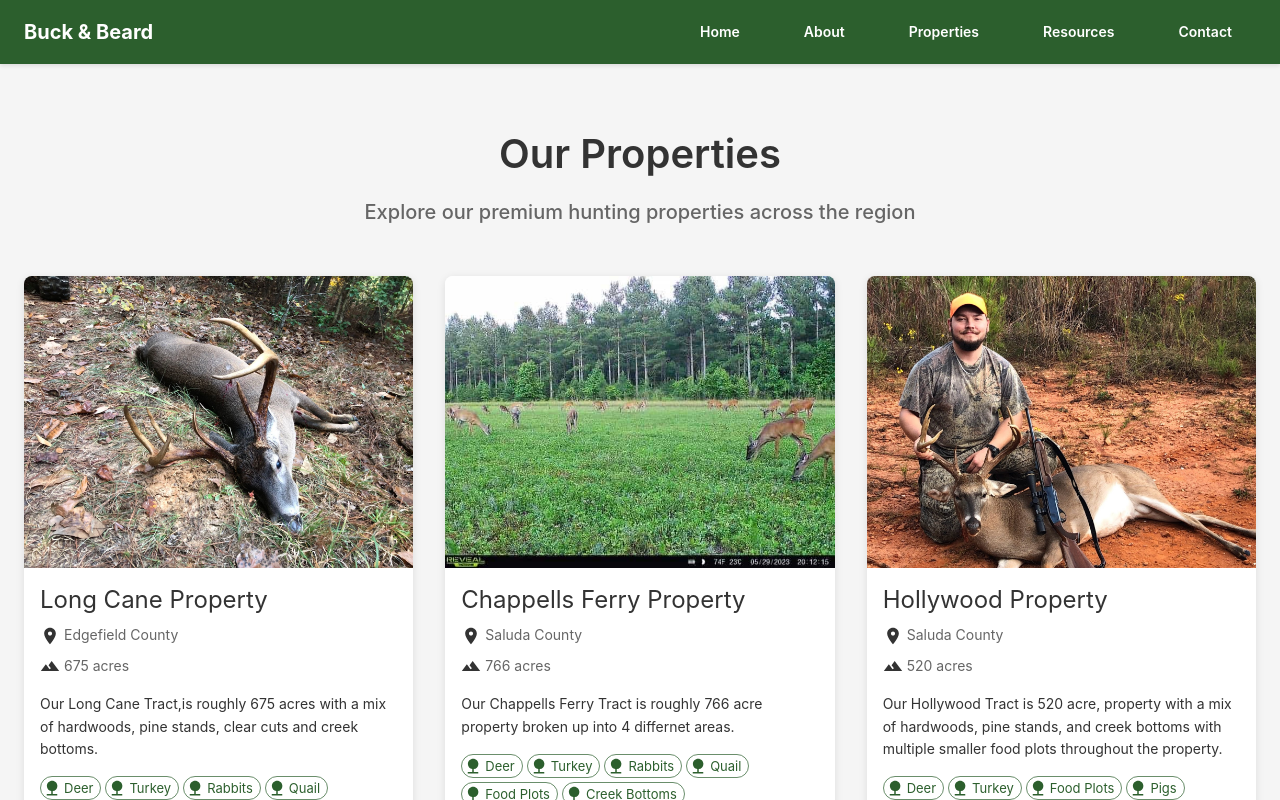
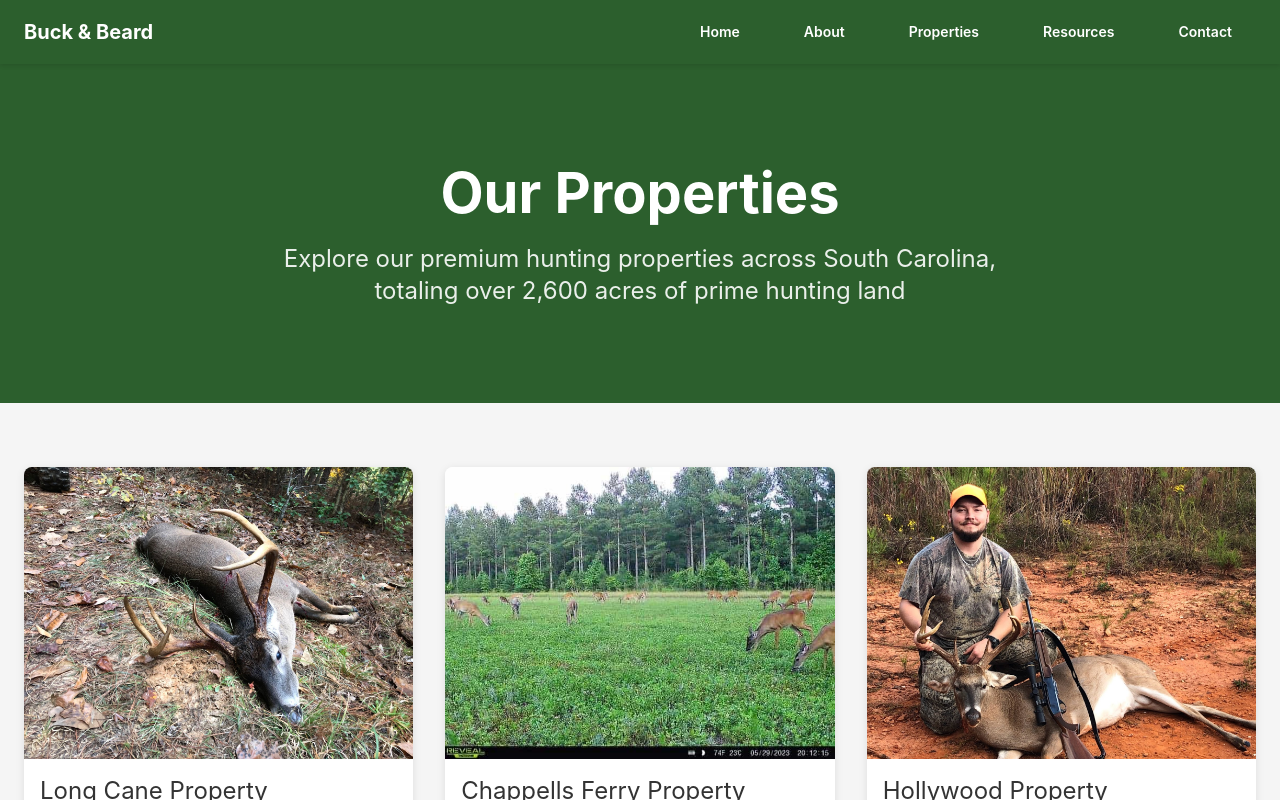
Before and after one commit to evilbeliver/specBB, a Next.js app: page /properties in a window 1280 px wide. Shown: the top 800 px of the page. Built offline with nearby package versions, Linux system fonts and the light colour scheme.

Commit message:
Update Properties page with hero section styling to match other pages

```diff
--- a/src/pages/properties.tsx
+++ b/src/pages/properties.tsx
@@ -1,4 +1,5 @@
 import React, { useState } from 'react';
+import Head from 'next/head';
 import {
   Container,
   Typography,
@@ -107,16 +108,57 @@ export default function Properties() {
 
   return (
     <>
+      <Head>
+        <title>Properties | Buck & Beard Hunt Club</title>
+        <meta
+          name="description"
+          content="Explore Buck & Beard Hunt Club's 5 premium hunting properties across South Carolina, totaling over 2,600 acres of prime deer and turkey hunting land."
+        />
+      </Head>
+
       <Header />
-      <Container maxWidth="lg" sx={{ py: 8 }}>
-        <Typography variant="h2" component="h1" gutterBottom align="center" sx={{ mb: 2 }}>
-          Our Properties
-        </Typography>
-        <Typography variant="h6" component="p" align="center" color="text.secondary" sx={{ mb: 6 }}>
-          Explore our premium hunting properties across the region
-        </Typography>
 
-        <Grid container spacing={4}>
+      <main>
+        {/* Hero Section */}
+        <Box
+          sx={{
+            bgcolor: 'primary.main',
+            color: 'white',
+            py: { xs: 8, md: 12 },
+            textAlign: 'center',
+          }}
+        >
+          <Container maxWidth="lg">
+            <Typography
+              variant="h1"
+              component="h1"
+              gutterBottom
+              sx={{
+                fontSize: { xs: '2.5rem', md: '3.5rem' },
+                fontWeight: 700,
+                mb: 2,
+              }}
+            >
+              Our Properties
+            </Typography>
+            <Typography
+              variant="h5"
+              component="p"
+              sx={{
+                maxWidth: 800,
+                mx: 'auto',
+                fontSize: { xs: '1.25rem', md: '1.5rem' },
+                opacity: 0.9,
+              }}
+            >
+              Explore our premium hunting properties across South Carolina, totaling over 2,600 acres of prime hunting land
+            </Typography>
+          </Container>
+        </Box>
+
+        {/* Properties Grid */}
+        <Container maxWidth="lg" sx={{ py: 8 }}>
+          <Grid container spacing={4}>
           {properties.map((property) => (
             <Grid item key={property.id} xs={12} sm={6} md={4}>
               <Card
@@ -244,6 +286,7 @@ export default function Properties() {
           </>
         )}
       </Dialog>
+      </main>
 
       <Footer />
     </>
```
